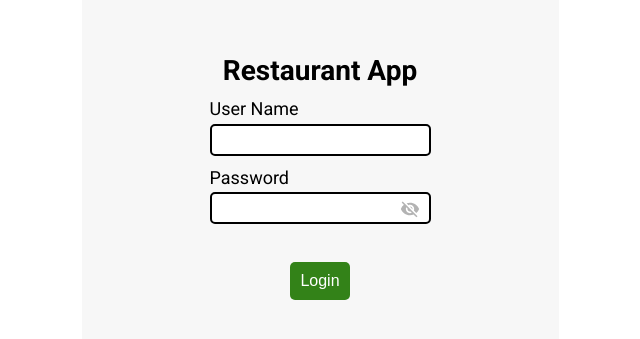
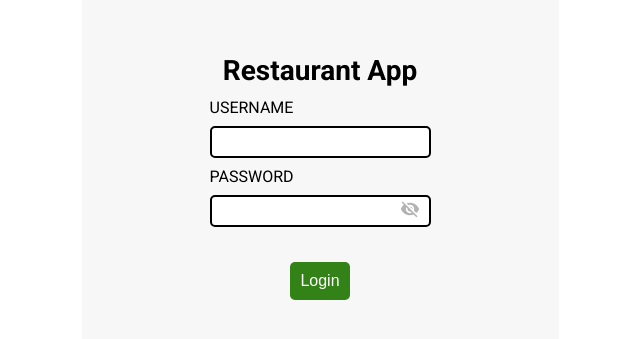
Before and after one commit to adnansumi98/restaurantApp-debug, a React (Create React App) app: page /login in a window 1280 px wide. Shown: the part 223-562 px from the top of the page, without its empty margins (320-960 px from the left). Built offline with nearby package versions, Linux system fonts and the light colour scheme; a web font is replaced by a local one.

Commit message:
Input label style and element updated

```diff
--- a/src/Components/Home/index.js
+++ b/src/Components/Home/index.js
@@ -14,6 +14,7 @@ const Home = () => {
   const [selectedCategory, setSelectedCategory] = useState([])
   const [foodItems, setFoodItems] = useState([])
   const [status, setStatus] = useState(apiConstants.initial)
+  // eslint-disable-next-line
   const [isloading, setIsLoading] = useState(true)
   const {setRestaurantName} = useContext(NameContext)
 
--- a/src/Components/Login/index.css
+++ b/src/Components/Login/index.css
@@ -23,21 +23,19 @@
   font-size: 28px;
   margin-bottom: 5%;
 }
-.input-contianer {
-  margin-bottom: 3%;
-}
 
 .login-input {
   font-size: 16px;
   padding: 5px;
   border: solid 2px;
   border-radius: 5px;
-  margin-bottom: 2%;
+  margin-bottom: 4%;
 }
 
 .login-label {
-  font-size: 18px;
-  margin-bottom: 2%;
+  font-size: 16px;
+  margin-bottom: 4%;
+  align-self: flex-start;
 }
 
 .toggle-visibility-icon {
--- a/src/Components/Login/index.js
+++ b/src/Components/Login/index.js
@@ -1,4 +1,4 @@
-import {useState} from 'react'
+import {useEffect, useState} from 'react'
 import {useHistory} from 'react-router-dom'
 import Cookies from 'js-cookie'
 import {MdVisibility, MdVisibilityOff} from 'react-icons/md'
@@ -40,13 +40,24 @@ const Login = () => {
     }
   }
 
+  useEffect(() => {
+    const token = Cookies.get('jwt_token')
+    if (token !== undefined) {
+      history.push('/')
+    }
+    // eslint-disable-next-line
+  }, [])
+
   return (
     <div className="login-contianer">
       <form className="login-from" onSubmit={authenticateUser}>
         <h1 className="login-heading">Restaurant App </h1>
-        <div className="input-contianer">
-          <p className="login-label">User Name</p>
+
+        <label htmlFor="UserName" className="login-label">
+          USERNAME
+        </label>
         <input
+          id="UserName"
           type="text"
           className="login-input"
           value={userName}
@@ -55,10 +66,12 @@ const Login = () => {
             setErrorMessage('')
           }}
         />
-        </div>
-        <div className="input-contianer">
-          <p className="login-label">Password</p>
+
+        <label className="login-label" htmlFor="Password">
+          PASSWORD
+        </label>
         <input
+          id="Password"
           type={showPassword ? 'text' : 'password'}
           className="login-input"
           value={password}
@@ -67,7 +80,7 @@ const Login = () => {
             setErrorMessage('')
           }}
         />
-        </div>
+
         {showPassword ? (
           <MdVisibility
             size={size}
```
Lines whose indentation alone changed are shown as unchanged.
